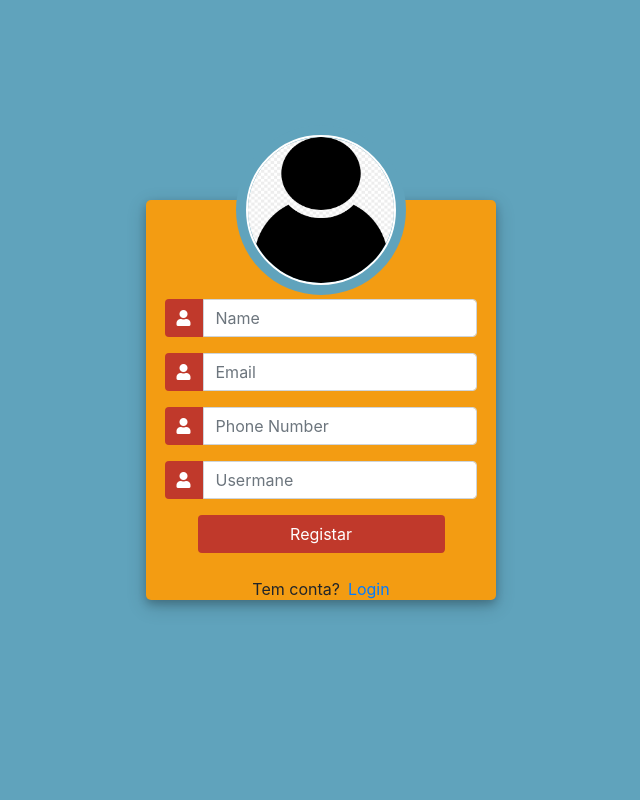
After one commit to TioSam989/CHOCOLATADA, a PHP site: page /login.logout/registrar.php in a window 1280 px wide. The commit adds this page. Shown: the whole page, without its empty margins (319-959 px from the left). Run offline with PHP 8.4, Linux system fonts and the light colour scheme; a stand-in replaces the project's code that opens the database connection; some libraries are stand-ins or nearby versions.

Commit message:
Sistema de login funcionando

```diff
--- a/index.php
+++ b/index.php
@@ -45,7 +45,9 @@
 <?php
   if(isset($_SESSION['admin'])){
     include("./login.logout/navbarAdm.php");
-  } else{
+  } else if(isset($_SESSION['valid'])){
+    //falta colocar o codigo de usuario logado
+  }else{
     include("./login.logout/navbarUser.php");
   }
 
--- a/login.logout/navbarUser.php
+++ b/login.logout/navbarUser.php
@@ -10,7 +10,7 @@
       <a href="#About" class="w3-bar-item button"><i class="fa fa-question"> </i>ABOUT US</a>
       <a href="#contact" class="w3-bar-item button"><i class="fa fa-question"> </i>CONTACT</a>
 
-      <a href="Login.Logout/login.html" class="w3-bar-item button"><i class="fa fa-envelope"></i>LOGIN</a>
+      <a href="Login.Logout/login.php" class="w3-bar-item button"><i class="fa fa-envelope"></i>LOGIN</a>
     </div>
     <!-- Hide right-floated links on small screens and replace them with a menu icon -->
 
@@ -29,7 +29,7 @@
   <a href="#About" onclick="w3_close()" class="w3-bar-item button">ABOUT US</a>
   <a href="#contact" onclick="w3_close()" class="w3-bar-item button">CONTACT</a>
 
-  <a href="Login.Logout/login.html" onclick="w3_close()" class="w3-bar-item button">LOGIN</a>
+  <a href="Login.Logout/login.php" onclick="w3_close()" class="w3-bar-item button">LOGIN</a>
   <a href="javascript:void(0)" class="w3-bar-item button w3-right w3-hide-large w3-hide-medium" onclick="w3_open()">
     <i class="fa fa-bars"></i>
   </a>
--- /dev/null
+++ b/login.logout/registrar.php
@@ -0,0 +1,155 @@
+
+<!DOCTYPE html>
+<html>
+
+
+<head>
+	<title>Login</title>
+	<link rel="stylesheet" href="https://stackpath.bootstrapcdn.com/bootstrap/4.1.3/css/bootstrap.min.css" integrity="sha384-MCw98/SFnGE8fJT3GXwEOngsV7Zt27NXFoaoApmYm81iuXoPkFOJwJ8ERdknLPMO" crossorigin="anonymous">
+	<script src="https://ajax.googleapis.com/ajax/libs/jquery/3.3.1/jquery.min.js"></script>
+	<link rel="stylesheet" href="https://use.fontawesome.com/releases/v5.6.1/css/all.css" integrity="sha384-gfdkjb5BdAXd+lj+gudLWI+BXq4IuLW5IT+brZEZsLFm++aCMlF1V92rMkPaX4PP" crossorigin="anonymous">
+</head>
+
+<!-- Style do login -->
+<style>
+
+    	/* Coded with love by Mutiullah Samim */
+		body,
+		html {
+			margin: 0;
+			padding: 0;
+			height: 100%;
+			background: #60a3bc !important;
+		}
+		.user_card {
+			height: 400px;
+			width: 350px;
+			margin-top: auto;
+			margin-bottom: auto;
+			background: #f39c12;
+			position: relative;
+			display: flex;
+			justify-content: center;
+			flex-direction: column;
+			padding: 10px;
+			box-shadow: 0 4px 8px 0 rgba(0, 0, 0, 0.2), 0 6px 20px 0 rgba(0, 0, 0, 0.19);
+			-webkit-box-shadow: 0 4px 8px 0 rgba(0, 0, 0, 0.2), 0 6px 20px 0 rgba(0, 0, 0, 0.19);
+			-moz-box-shadow: 0 4px 8px 0 rgba(0, 0, 0, 0.2), 0 6px 20px 0 rgba(0, 0, 0, 0.19);
+			border-radius: 5px;
+
+		}
+		.brand_logo_container {
+			position: absolute;
+			height: 170px;
+			width: 170px;
+			top: -75px;
+			border-radius: 50%;
+			background: #60a3bc;
+			padding: 10px;
+			text-align: center;
+		}
+		.brand_logo {
+			height: 150px;
+			width: 150px;
+			border-radius: 50%;
+			border: 2px solid white;
+		}
+		.form_container {
+			margin-top: 100px;
+		}
+		.login_btn {
+			width: 100%;
+			background: #c0392b !important;
+			color: white !important;
+		}
+		.login_btn:focus {
+			box-shadow: none !important;
+			outline: 0px !important;
+		}
+		.login_container {
+			padding: 0 2rem;
+		}
+		.input-group-text {
+			background: #c0392b !important;
+			color: white !important;
+			border: 0 !important;
+			border-radius: 0.25rem 0 0 0.25rem !important;
+		}
+		.input_user,
+		.input_pass:focus {
+			box-shadow: none !important;
+			outline: 0px !important;
+		}
+		.custom-checkbox .custom-control-input:checked~.custom-control-label::before {
+			background-color: #c0392b !important;
+		}
+</style>
+
+
+
+<body>
+
+	<div class="container h-100">
+		<div class="d-flex justify-content-center h-100">
+			<div class="user_card">
+				<div class="d-flex justify-content-center">
+					<div class="brand_logo_container">
+                        <!-- Aqui podes mudar a imagem do login -->
+						<img src="../imagens/logo.png" class="brand_logo" alt="Logo">
+					</div>
+				</div>
+				<div class="d-flex justify-content-center form_container">
+					<form method="POST" action="registar.php">
+						<div class="input-group mb-3">
+							<div class="input-group-append">
+								<span class="input-group-text"><i class="fas fa-user"></i></span>
+							</div>
+							<input type="text" name="name" class="form-control input_user" value="" placeholder="Name">
+						</div>
+						<div class="input-group mb-3">
+							<div class="input-group-append">
+								<span class="input-group-text"><i class="fas fa-user"></i></span>
+							</div>
+							<input type="text" name="email" class="form-control input_user" value="" placeholder="Email">
+						</div>
+                        <div class="input-group mb-3">
+							<div class="input-group-append">
+								<span class="input-group-text"><i class="fas fa-user"></i></span>
+							</div>
+							<input type="text" name="telemovel" class="form-control input_user" value="" placeholder="Phone Number">
+						</div>
+                        <div class="input-group mb-3">
+							<div class="input-group-append">
+								<span class="input-group-text"><i class="fas fa-user"></i></span>
+							</div>
+							<input type="text" name="username" class="form-control input_user" value="" placeholder="Usermane">
+						</div>
+
+						<!-- Se precisares do lembrar da senha
+                            <div class="form-group">
+							<div class="custom-control custom-checkbox">
+								<input type="checkbox" class="custom-control-input" id="customControlInline">
+								<label class="custom-control-label" for="customControlInline">Remember me</label>
+							</div>
+						</div> -->
+							<div class="d-flex justify-content-center mt-3 login_container">
+				 	<button type="submit" name="button" class="btn login_btn">Registar</button>
+				   </div>
+					</form>
+				</div>
+
+				<div class="mt-4">
+					<div class="d-flex justify-content-center links">
+						Tem conta? <a href="login.html" class="ml-2">Login</a>
+					</div>
+
+					<!-- Esqueci-me da senha
+                        <div class="d-flex justify-content-center links">
+						<a href="#">Forgot your password?</a>
+					</div> -->
+				</div>
+			</div>
+		</div>
+	</div>
+</body>
+</html>
```
Also changed, not shown: login.logout/login.php (+130 -28 lines), login.logout/loginPage.css (added, +70 -0 lines), login.logout/notes.php (added, +51 -0 lines), login.logout/registar.php (deleted, +0 -18 lines).
